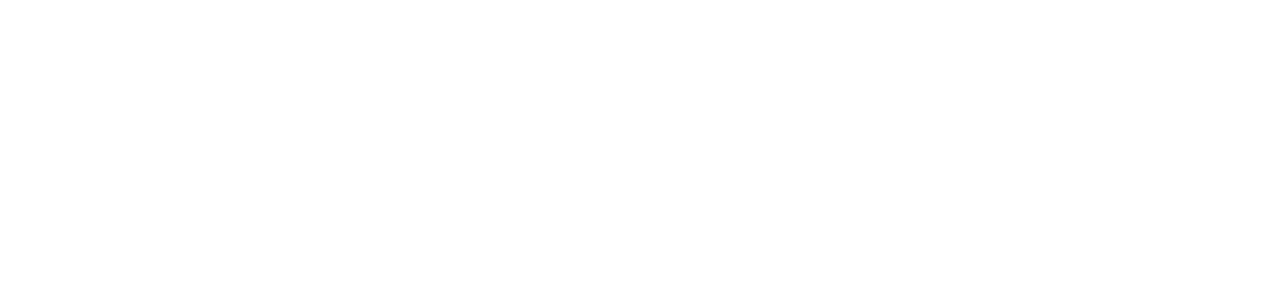
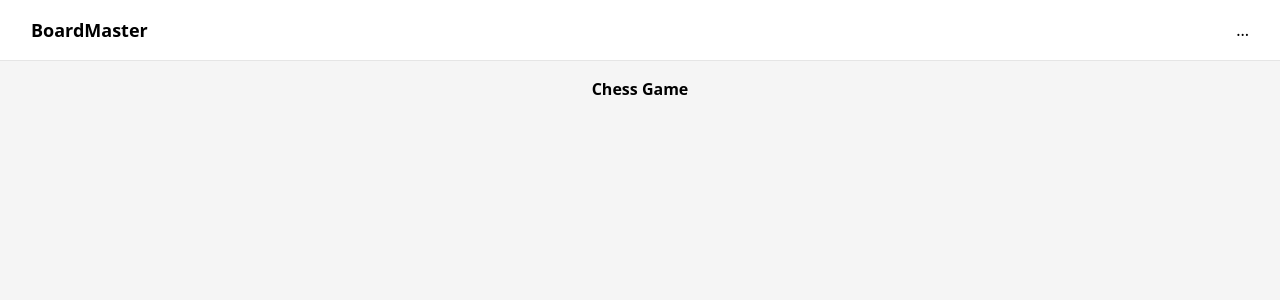
Before and after one commit to Solomon-77/board-games, a React (Vite) app: page /chess in a window 1280 px wide. Before the commit this address had no page. Shown: the top 300 px of the page. Built offline with nearby package versions, Linux system fonts and the light colour scheme.

Commit message:
add chess

```diff
--- a/src/App.tsx
+++ b/src/App.tsx
@@ -1,6 +1,7 @@
 import { BrowserRouter, Routes, Route } from 'react-router-dom'
 import Layout from './components/Layout'
 import Home from './pages/Home'
+import Chess from './games/chess'
 
 const App = () => {
    return (
@@ -9,6 +10,7 @@
             <Routes>
                <Route element={<Layout/>}>
                   <Route path='/' element={<Home/>}/>
+                  <Route path='/chess' element={<Chess/>}/>
                </Route>
             </Routes>
          </BrowserRouter>
--- a/src/components/Footer.tsx
+++ /dev/null
@@ -1,9 +0,0 @@
-
-
-const Footer = () => {
-   return (
-      <div className="p-4 h-[60px] flex items-center">Footer</div>
-   )
-}
-
-export default Footer
--- a/src/components/Layout.tsx
+++ b/src/components/Layout.tsx
@@ -1,6 +1,5 @@
 import { Outlet } from "react-router-dom"
 import Nav from "./Nav"
-import Footer from "./Footer"
 
 
 const Layout = () => {
@@ -12,9 +11,6 @@
          <div className="flex-1 bg-neutral-100">
             <Outlet />
          </div>
-         <div>
-            <Footer/>
-         </div>
       </div>
    )
 }
--- a/src/components/Nav.tsx
+++ b/src/components/Nav.tsx
@@ -2,7 +2,7 @@
 
 const Nav = () => {
    return (
-      <div className="h-[60px] border-neutral-300 flex items-center justify-between max-w-[1250px] mx-auto p-4">
+      <div className="h-[60px] flex items-center justify-between max-w-[1250px] mx-auto px-4">
          <div className="font-semibold text-lg">BoardMaster</div>
          <div>...</div>
       </div>
--- /dev/null
+++ b/src/games/Chess.tsx
@@ -0,0 +1,13 @@
+
+
+const Chess = () => {
+
+
+   return (
+      <div className="max-w-[1250px] mx-auto p-4">
+         <h1 className="text-center font-semibold">Chess Game</h1>
+      </div>
+   )
+}
+
+export default Chess
```
